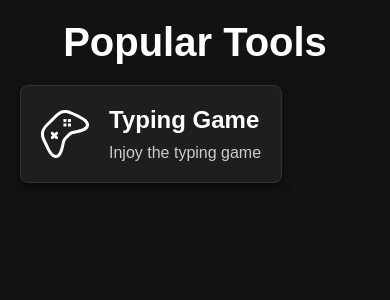
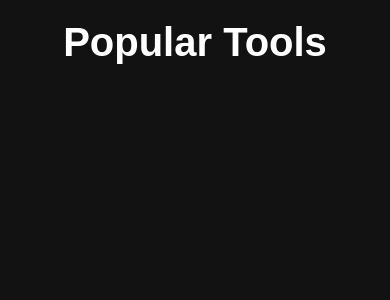
Before and after one commit to jhh78/document-assistance, a Next.js app: page / in a window 390 px wide. Shown: the top 300 px of the page. Built offline with nearby package versions, Linux system fonts and the light colour scheme.

Commit message:
카드 스타일 수정

```diff
--- a/app/page.module.css
+++ b/app/page.module.css
@@ -55,6 +55,7 @@
 .cardContainer {
   display: flex;
   flex-wrap: wrap; /* 가로로 여러 줄로 쌓이도록 설정 */
+  justify-content: flex-start;
   gap: 20px;
   width: 100%; /* 컨테이너 너비를 100%로 설정 */
 }
@@ -67,6 +68,7 @@
   border-radius: 8px;
   box-shadow: 0 4px 8px rgba(0, 0, 0, 0.5); /* 그림자 색상을 어두운 색으로 설정 */
   padding: 20px;
+  width: 100%; /* 카드 너비를 3등분하여 설정 */
   max-width: 300px; /* 카드 최대 너비를 설정 */
   text-align: left;
   color: #ffffff; /* 카드 텍스트 색상을 흰색으로 설정 */
@@ -104,3 +106,23 @@
   overflow: hidden;
   text-overflow: ellipsis;
 }
+
+/* 반응형 디자인을 위한 미디어 쿼리 */
+@media (max-width: 768px) {
+  .card {
+    width: 100%; /* 작은 화면에서 카드 너비를 100%로 설정 */
+    max-width: none; /* 최대 너비 제한 해제 */
+  }
+
+  .cardContainer {
+    justify-content: center; /* 가운데 정렬 */
+  }
+}
+
+
+/* 모바일화면에서 비표시할 서비스 */
+@media (max-width: 768px) {
+  .typingGame {
+    display: none;
+  }
+}
--- a/component/index/MenuList.tsx
+++ b/component/index/MenuList.tsx
@@ -6,6 +6,7 @@ import { SlGameController } from "react-icons/sl";
 const MENUS = [
   {
     name: "Typing Game",
+    className: styles.typingGame,
     description: "Injoy the typing game",
     icon: <SlGameController />,
     link: "/typing",
@@ -44,7 +45,7 @@ const MENUS = [
 
 const MenuList = () => {
   return MENUS.map((tool, index) => (
-    <Link key={index} href={tool.link} passHref>
+    <Link key={index} href={tool.link} passHref className={tool.className}>
       <div className={styles.card}>
         <div className={styles.icon}>{tool.icon}</div>
         <div className={styles.cardContent}>
```
